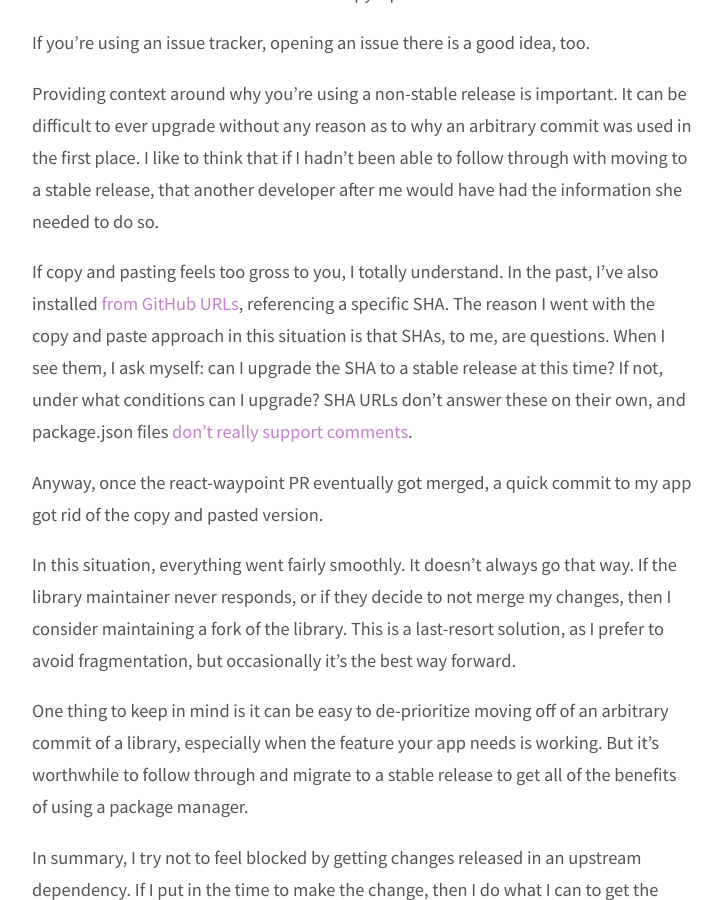
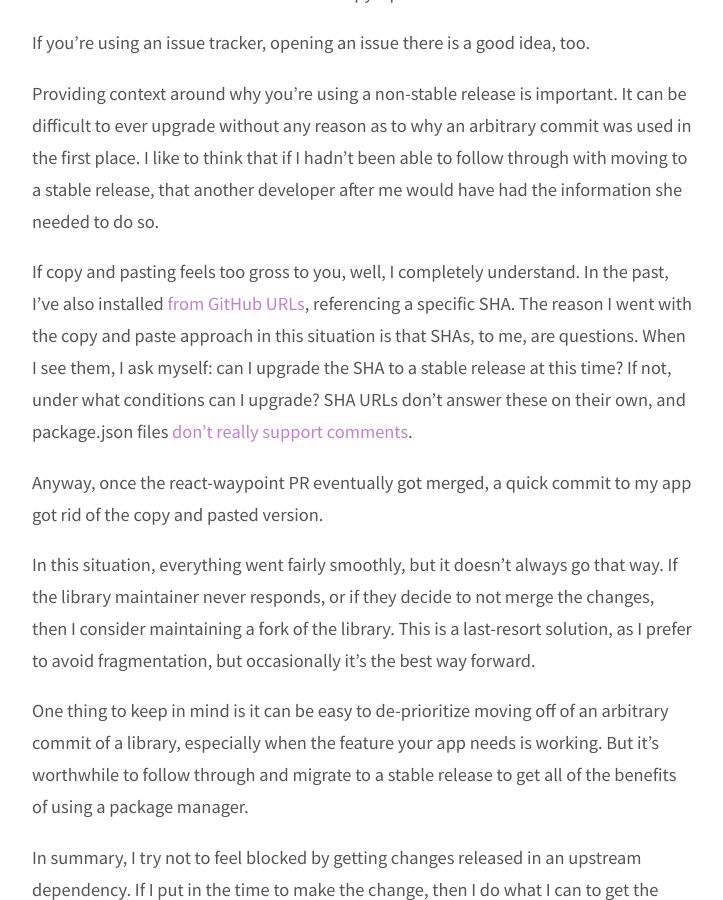
Before and after one commit to jamesplease/jamespls.com, a Jekyll site: the page built from _posts/2016-06-28-contributing-to-oss.md, in a window 1280 px wide and 900 px high, scrolled down 1022 px. Shown: the whole window, without its empty margins (278-1001 px from the left). Built offline with Jekyll 4.4.1, drawn with Linux system fonts in a browser that asks for light colours; nearby versions of some CDN libraries; some web fonts are replaced.

Commit message:
Further tweaks

```diff
--- a/_posts/2016-06-28-contributing-to-oss.md
+++ b/_posts/2016-06-28-contributing-to-oss.md
@@ -45,7 +45,7 @@ why an arbitrary commit was used in the first place. I like to think that if I
 hadn't been able to follow through with moving to a stable release, that another
 developer after me would have had the information she needed to do so.
 
-If copy and pasting feels too gross to you, I totally understand. In the past, I've also installed
+If copy and pasting feels too gross to you, well, I completely understand. In the past, I've also installed
 [from GitHub URLs](https://docs.npmjs.com/files/package.json#git-urls-as-dependencies),
 referencing a specific SHA.
 The reason I went with the copy and paste approach in this situation is that SHAs, to me, are
@@ -56,9 +56,9 @@ don't answer these on their own, and package.json files [don't really support co
 Anyway, once the react-waypoint PR eventually got merged, a quick commit to
 my app got rid of the copy and pasted version.
 
-In this situation, everything went fairly smoothly. It doesn't
+In this situation, everything went fairly smoothly, but it doesn't
 always go that way. If the library maintainer never responds,
-or if they decide to not merge my changes, then I consider maintaining
+or if they decide to not merge the changes, then I consider maintaining
 a fork of the library. This is a last-resort solution, as I prefer to avoid
 fragmentation, but occasionally it's the best way forward.
 
```
